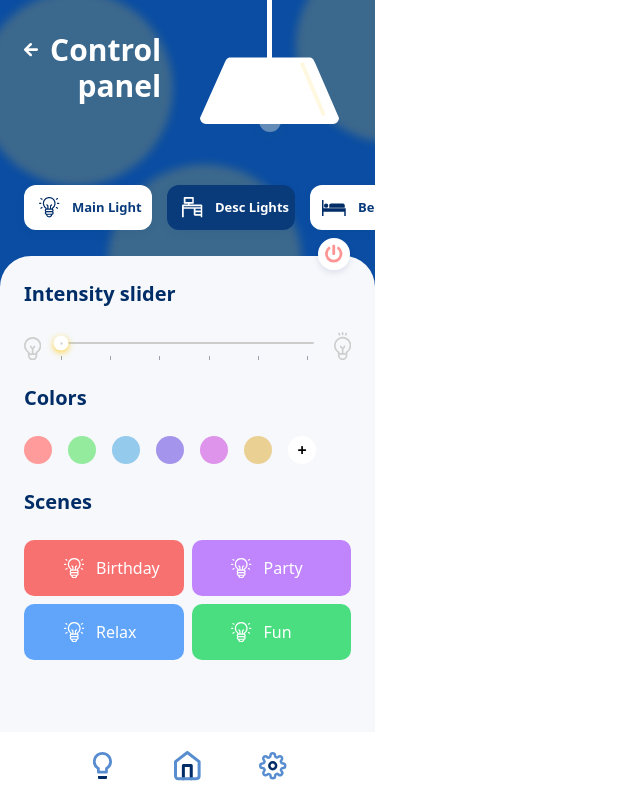
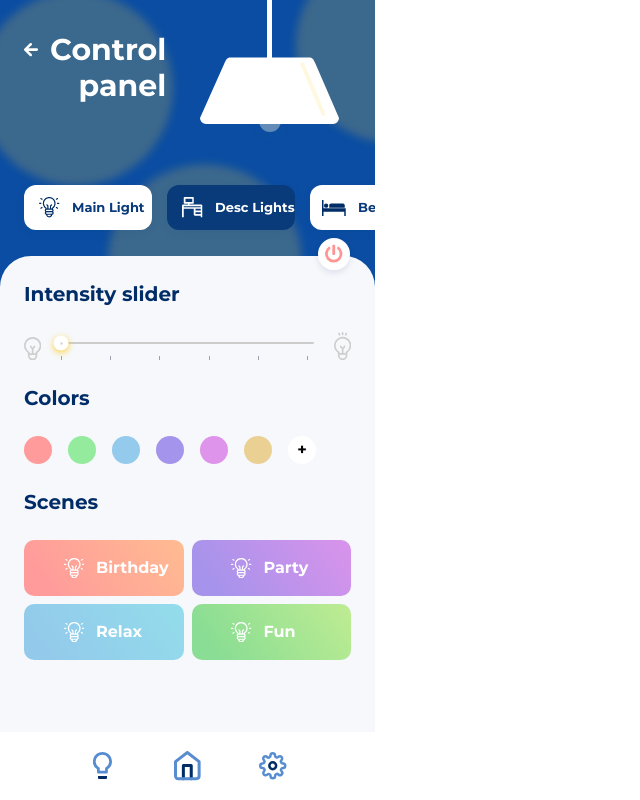
Before and after one commit to Christian-Mogensen/praktikperiode-smartlights, a React (Create React App) app in the folder demo/light-app/: page /LightSetting in a window 1280 px wide. Shown: the whole page, without its empty margins (0-640 px from the left). Built offline with nearby package versions, Linux system fonts and the light colour scheme.

Commit message:
Add solution to issue 11

```diff
--- a/demo/light-app/src/components/Main/settings/scenes/SceneButton.js
+++ b/demo/light-app/src/components/Main/settings/scenes/SceneButton.js
@@ -2,14 +2,14 @@ import React, {useContext} from 'react';
 import SceneBulb from '../../../../assets/img/icons/scenesection/SceneBulb';
 import {motion} from 'framer-motion'
 import { ColorContext } from '../../../../hooks/colorContext';
-const SceneButton = ({fmiv,clr,val,keyframe}) => {
+const SceneButton = ({fmiv,val,keyframe}) => {
   const {setScene} = useContext(ColorContext)
   return <motion.div
   onClick={()=>{setScene(keyframe)}}
   initial={{x:fmiv}}
   animate={{x:0}}
   transition={{duration:0.7, delay:1}}
-  className={`h-14 ${clr} cursor-pointer rounded-[10px] text-white grid button-column gap-3 items-center`}> <div className="w-full h-full flex justify-end items-center "><SceneBulb /></div><span>{val}</span></motion.div>;
+  className={`h-14 gradient${val} cursor-pointer rounded-[10px] text-white grid button-column gap-3 items-center`}> <div className="w-full h-full flex justify-end items-center "><SceneBulb /></div><span>{val}</span></motion.div>;
 };
 
 export default SceneButton;
--- a/demo/light-app/src/components/Main/settings/scenes/SceneContainer.js
+++ b/demo/light-app/src/components/Main/settings/scenes/SceneContainer.js
@@ -4,10 +4,10 @@ import SceneButton from "./SceneButton";
 
 const SceneContainer = () => {
 const sceneArr = [
-  {val:"Birthday",clr:"bg-red-400",fm:0, scene:'keyframeBirthday'},
-  {val:"Party",clr:"bg-purple-400",fm:-50, scene:'keyframeParty'},
-  {val:"Relax",clr:"bg-blue-400",fm:0, scene:'keyframeRelax'},
-  {val:"Fun",clr:"bg-green-400",fm:-50, scene:'keyframeFun'},
+  {val:"Birthday",fm:0, scene:'keyframeBirthday'},
+  {val:"Party",fm:-50, scene:'keyframeParty'},
+  {val:"Relax",fm:0, scene:'keyframeRelax'},
+  {val:"Fun",fm:-50, scene:'keyframeFun'},
 ]
 
   return (
@@ -15,7 +15,7 @@ const sceneArr = [
       <Header value="Scenes" />
       <div className="grid grid-cols-2 gap-2 w-full">
         {sceneArr.map((s,index)=>(
-        <SceneButton key={index} val={s.val} clr={s.clr} fmiv={s.fm} keyframe={s.scene} />))}
+        <SceneButton key={index} val={s.val} fmiv={s.fm} keyframe={s.scene} />))}
       </div>
     </div>
   );
--- a/demo/light-app/src/index.css
+++ b/demo/light-app/src/index.css
@@ -1,6 +1,10 @@
 @tailwind base;
 @tailwind components;
 @tailwind utilities;
+
+*{
+  font-family: 'Montserrat';
+}
 
 .profil__img-dropshadow{
     box-shadow: 0 3px 5px 0px rgba(0, 45, 103,0.34);
@@ -119,3 +123,31 @@ color: white;
   70%{ fill: limegreen;}
   100%{ fill: green;}
 }
+
+
+.gradientBirthday {
+  background: rgb(255,155,155);
+background: linear-gradient(54deg, rgba(255,155,155,1) 14%, rgba(255,188,145,1) 100%);
+}
+.gradientParty {
+  background: rgb(166,147,235);
+background: linear-gradient(54deg, rgba(166,147,235,1) 14%, rgba(218,147,235,1) 100%);
+}
+.gradientRelax {
+  background: rgb(147,202,235);
+background: linear-gradient(54deg, rgba(147,202,235,1) 14%, rgba(147,221,235,1) 100%);
+}
+.gradientFun {
+  background: rgb(137,221,148);
+background: linear-gradient(54deg, rgba(137,221,148,1) 14%, rgba(191,236,146,1) 100%);
+}
+
+@font-face {
+  font-family: 'Montserrat';
+  src: local('Montserrat'), url(./assets/fonts/montserrat/Montserrat-Regular.ttf) format('truetype');
+  font-weight: 400;
+}
+@font-face {
+  font-family: 'Montserrat';
+  src: local('Montserrat'), url(./assets/fonts/montserrat/Montserrat-Bold.ttf) format('truetype');
+}
```
